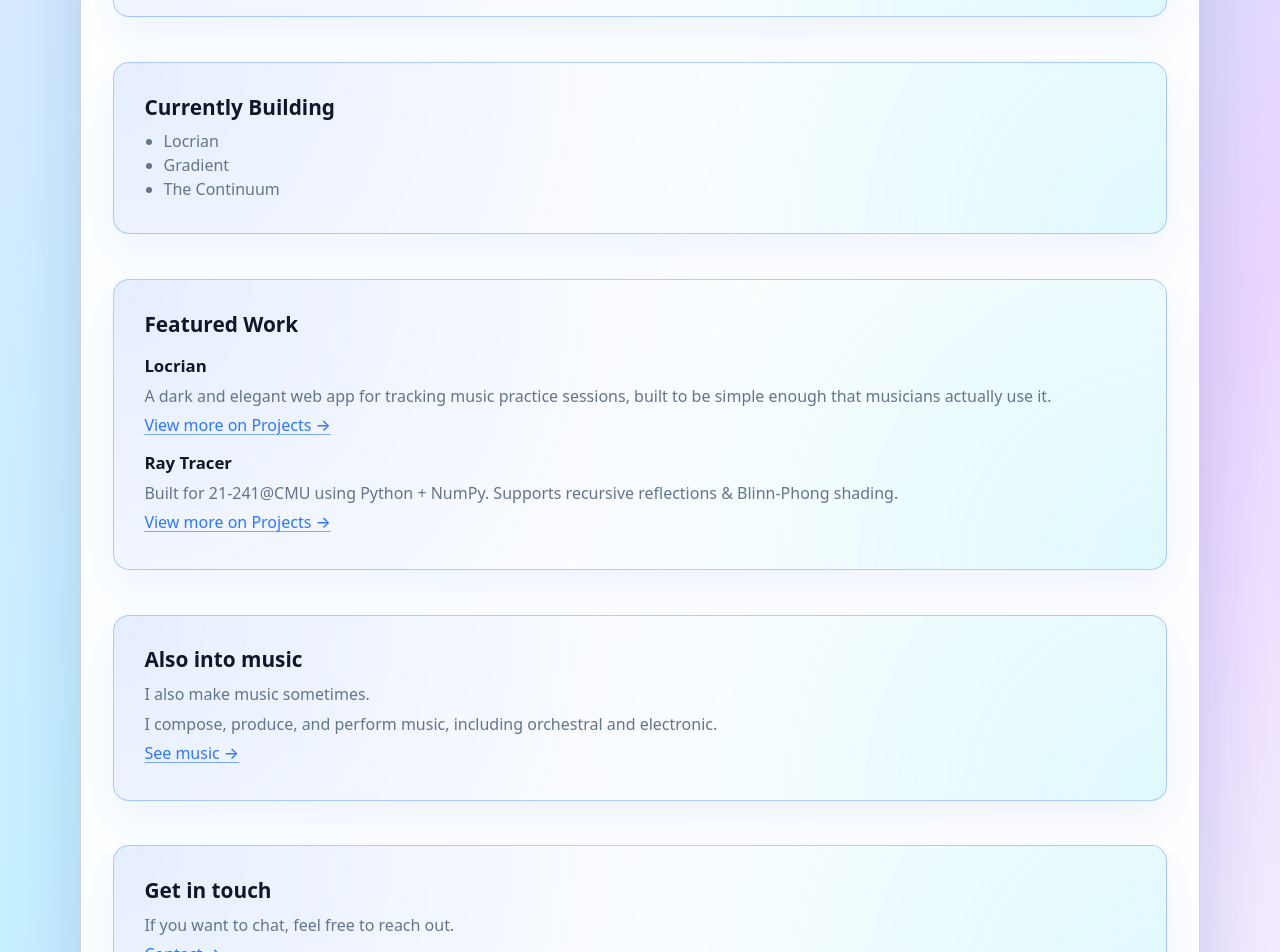
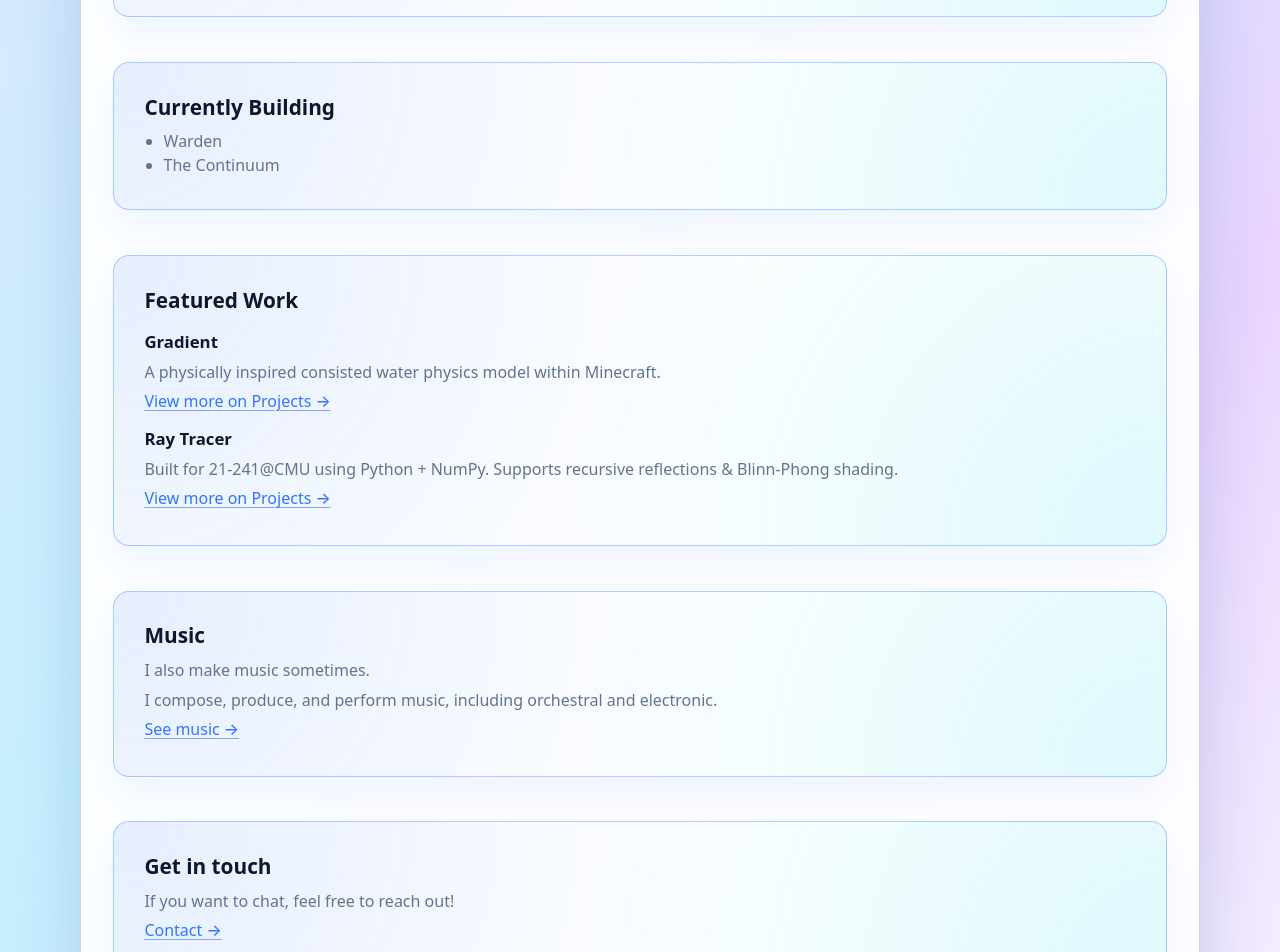
Before and after one commit to JaddotWuzHere/Portfolio, a React (Vite) app: page /projects in a window 1280 px wide. Shown: the part 420-1372 px from the top of the page. Built offline with nearby package versions, Linux system fonts and the light colour scheme.

Commit message:
Updated website

```diff
--- a/src/pages/Home.tsx
+++ b/src/pages/Home.tsx
@@ -20,8 +20,7 @@ export default function Home() {
       <section>
         <h3>Currently Building</h3>
         <ul>
-          <li>Locrian</li>
-          <li>Gradient</li>
+          <li>Warden</li>
           <li>The Continuum</li>
         </ul>
       </section>
@@ -29,10 +28,9 @@ export default function Home() {
       <section>
         <h3>Featured Work</h3>
 
-        <h4>Locrian</h4>
+        <h4>Gradient</h4>
         <p>
-          A dark and elegant web app for tracking music practice sessions, built to be
-          simple enough that musicians actually use it.
+          A physically inspired consisted water physics model within Minecraft.
         </p>
         <p>
           <a href="#/projects">View more on Projects →</a>
@@ -49,7 +47,7 @@ export default function Home() {
       </section>
 
       <section>
-        <h3>Also into music</h3>
+        <h3>Music</h3>
         <p>I also make music sometimes.</p>
 
         <p>
@@ -63,7 +61,7 @@ export default function Home() {
 
       <section>
         <h3>Get in touch</h3>
-        <p>If you want to chat, feel free to reach out.</p>
+        <p>If you want to chat, feel free to reach out!</p>
         <p>
           <a href="#/contact">Contact →</a>
         </p>
```
